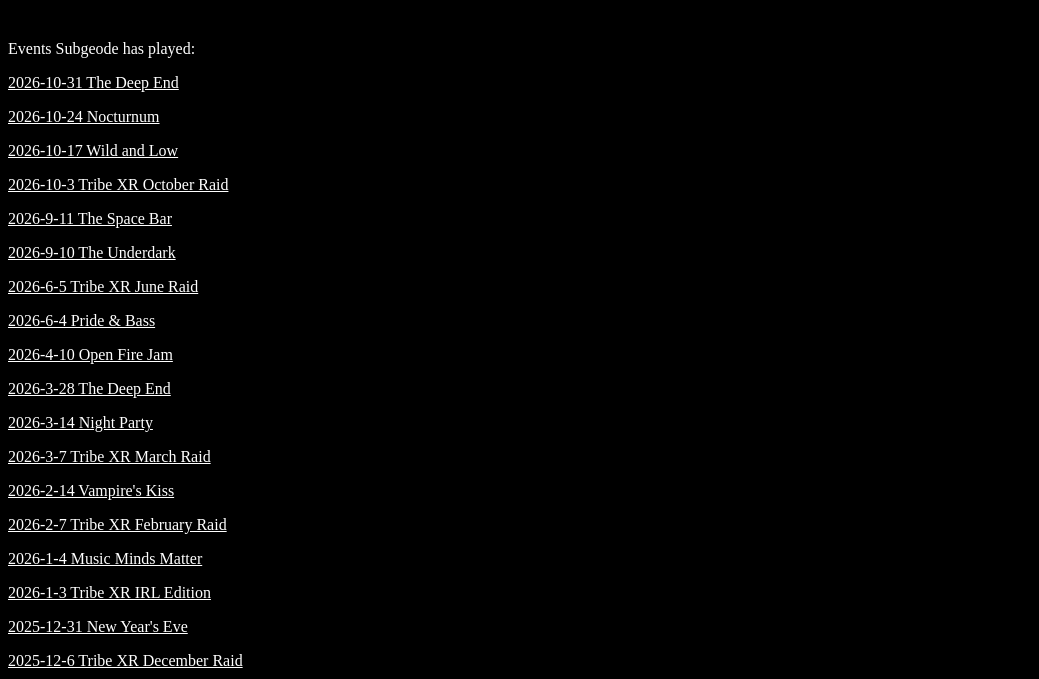
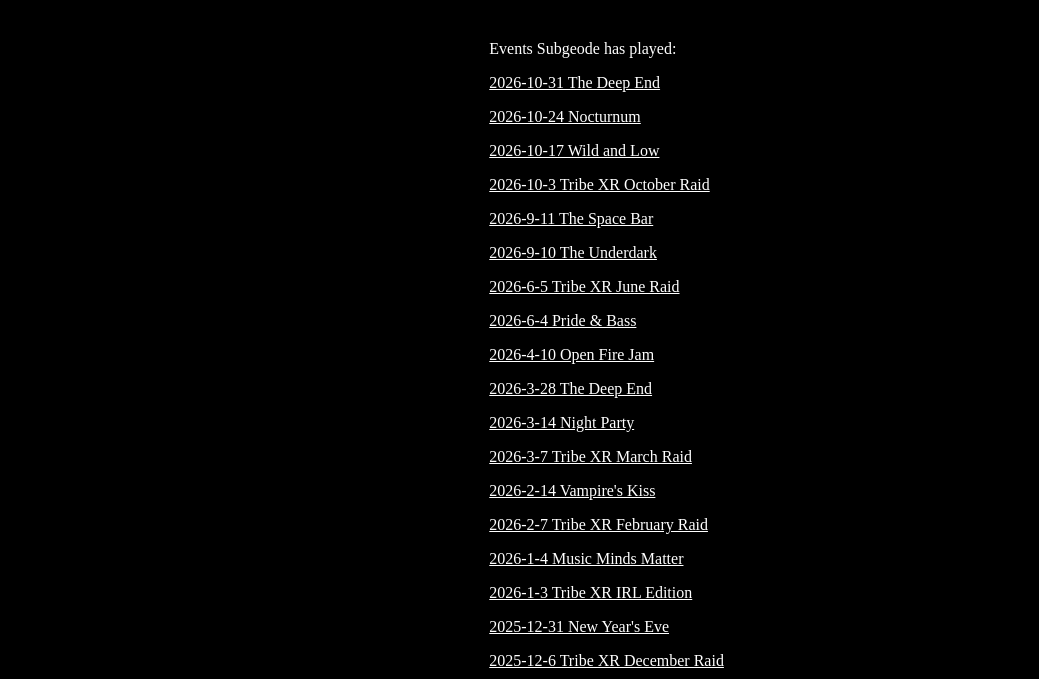
Before and after one commit to subgeode/subgeode.com, a plain HTML site: page flyers/flyers-index.html in a window 1280 px wide. Shown: the part 121-800 px from the top of the page, without its empty margins (0-1039 px from the left). Drawn offline with Linux system fonts and the light colour scheme.

Commit message:
Edit css

```diff
--- a/css/styles.css
+++ b/css/styles.css
@@ -17,10 +17,10 @@ h1 {
   font-size: 4rem;
 }
 
-/* #flyers-list-div {
+#flyers-list-div {
   width: fit-content;
   margin: 0 auto;
-} */
+}
 
 p {
   text-align: center;
```
